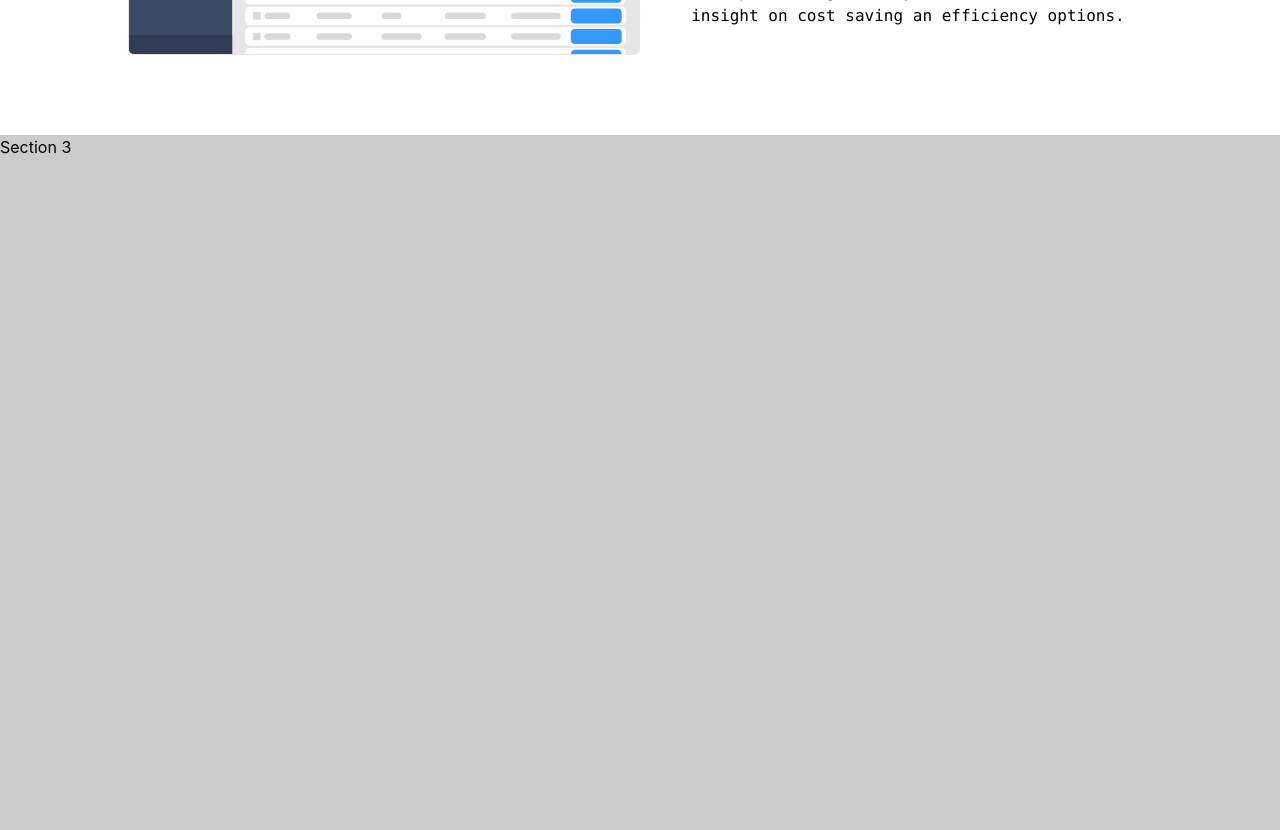
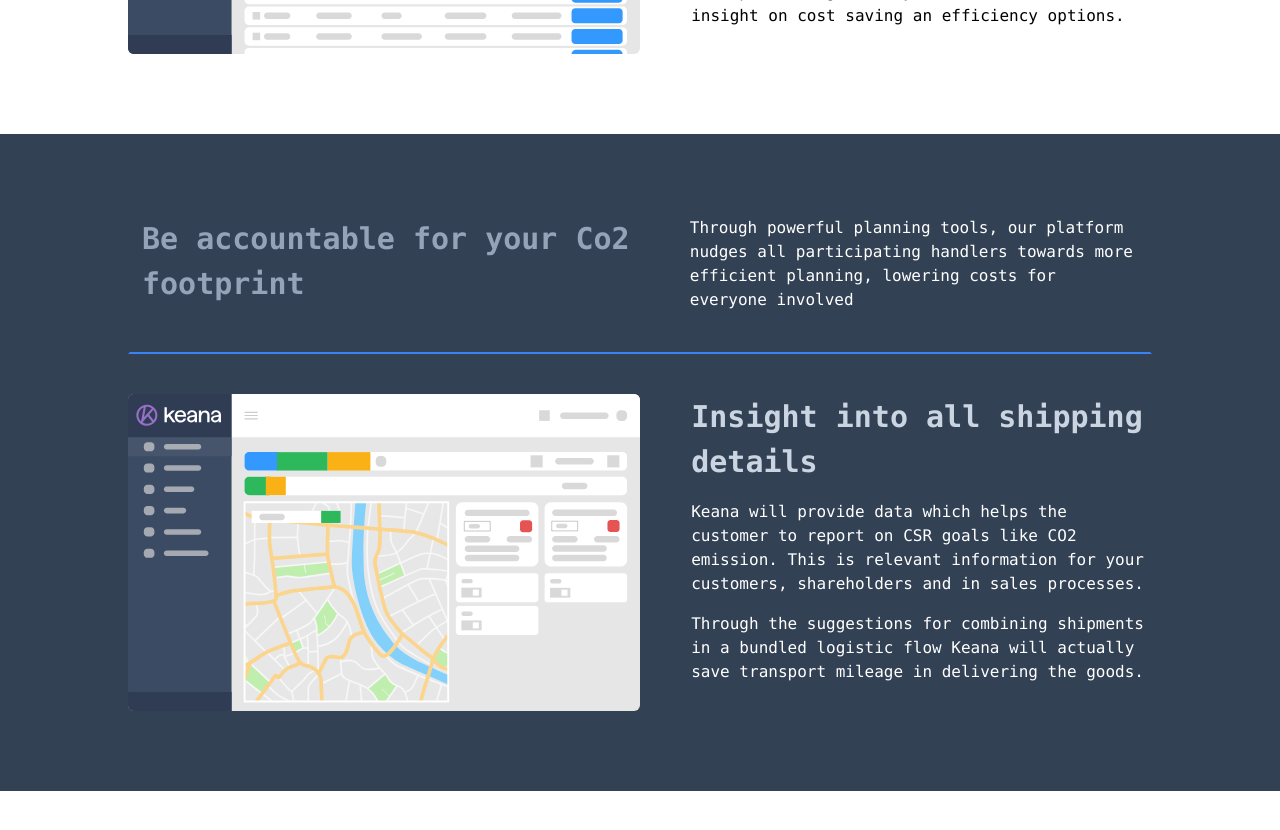
Before and after one commit to Tobbiloba/keana-clone, a React (Create React App) app: page /product in a window 1280 px wide. Shown: the part 1800-2630 px from the top of the page. After the commit the page ends 2591 px from the top, so only its background shows below. Built offline with nearby package versions, Linux system fonts and the light colour scheme.

Commit message:
Accountability component

```diff
--- /dev/null
+++ b/src/components/Accountability.js
@@ -0,0 +1,29 @@
+import React from 'react'
+import img from '../assets/accountability.c7d94f4b.svg'
+const Accountability = () => {
+    return (
+        <div className='w-[100vw] px-[1.5rem] md:px-[2rem] lg:px-[10%] py-[5rem] bg-slate-700'>
+            <div className='border-2 border-slate-700 border-b-blue-500 pb-10 px-3 md:flex justify-between'>
+                <h1 className='text-[30px] md:w-[50%] text-slate-400 font-mono font-bold'>Be accountable for your Co2 footprint</h1>
+                <p className='font-mono md:w-[45%] md:mt-0 leading-6 mt-4 text-white'>Through powerful planning tools, our platform nudges all participating handlers towards more efficient planning, lowering costs for everyone involved</p>
+            </div>
+            <div className='mt-[2.5rem] md:flex justify-between'>
+                <div className='rounded-md overflow-hidden md:w-[50%]'>
+                    <img src={img} alt="image" className='' />
+                </div>
+                <div className='mt-[3rem] md:w-[45%] md:mt-0'>
+                    <h1 className='text-[30px] font-mono font-bold text-slate-300'>Insight into all shipping details</h1>
+                    <p className='font-mono leading-6 mt-4 text-white'>Keana will provide data which helps the customer to report on CSR goals like CO2 emission. This is relevant information for your customers, shareholders and in sales processes.</p>
+                    <p className='font-mono leading-6 mt-4 text-white'>Through the suggestions for combining shipments in a bundled logistic flow Keana will actually save transport mileage in delivering the goods.
+
+
+                    </p>
+                </div>
+
+
+            </div>
+        </div>
+    )
+}
+
+export default Accountability
--- a/src/components/Improvement.js
+++ b/src/components/Improvement.js
@@ -8,7 +8,7 @@ const Improvement = () => {
                 <p className='font-mono md:w-[45%] md:mt-0 leading-6 mt-4'>Through powerful planning tools, our platform nudges all participating handlers towards more efficient planning, lowering costs for everyone involved</p>
             </div>
             <div className='mt-[2.5rem] md:flex justify-between'>
-                <div className='border rounded-md overflow-hidden md:w-[50%]'>
+                <div className='rounded-md overflow-hidden md:w-[50%]'>
                     <img src={img} alt="image" className='' />
                 </div>
                 <div className='mt-[3rem] md:w-[45%] md:mt-0'>
--- a/src/components/Product.js
+++ b/src/components/Product.js
@@ -156,6 +156,7 @@ import ProductMenu from './ProductMenu';
 import Homepage from './Homepage';
 import Insight from './Insight';
 import Improvement from './Improvement';
+import Accountability from './Accountability';
 
 const ScrollMenu = () => {
     const [activeSection, setActiveSection] = useState(null);
@@ -219,8 +220,8 @@ const ScrollMenu = () => {
                 <div ref={(el) => (sectionsRef.current[1] = el)}>
                     <Improvement />
                 </div>
-                <div ref={(el) => (sectionsRef.current[2] = el)} style={{ height: '100vh', background: '#ccc' }}>
-                    Section 3
+                <div ref={(el) => (sectionsRef.current[2] = el)}>
+                    <Accountability />
                 </div>
             </div>
         </div>
```
Also changed, not shown: src/assets/accountability.c7d94f4b.svg.
